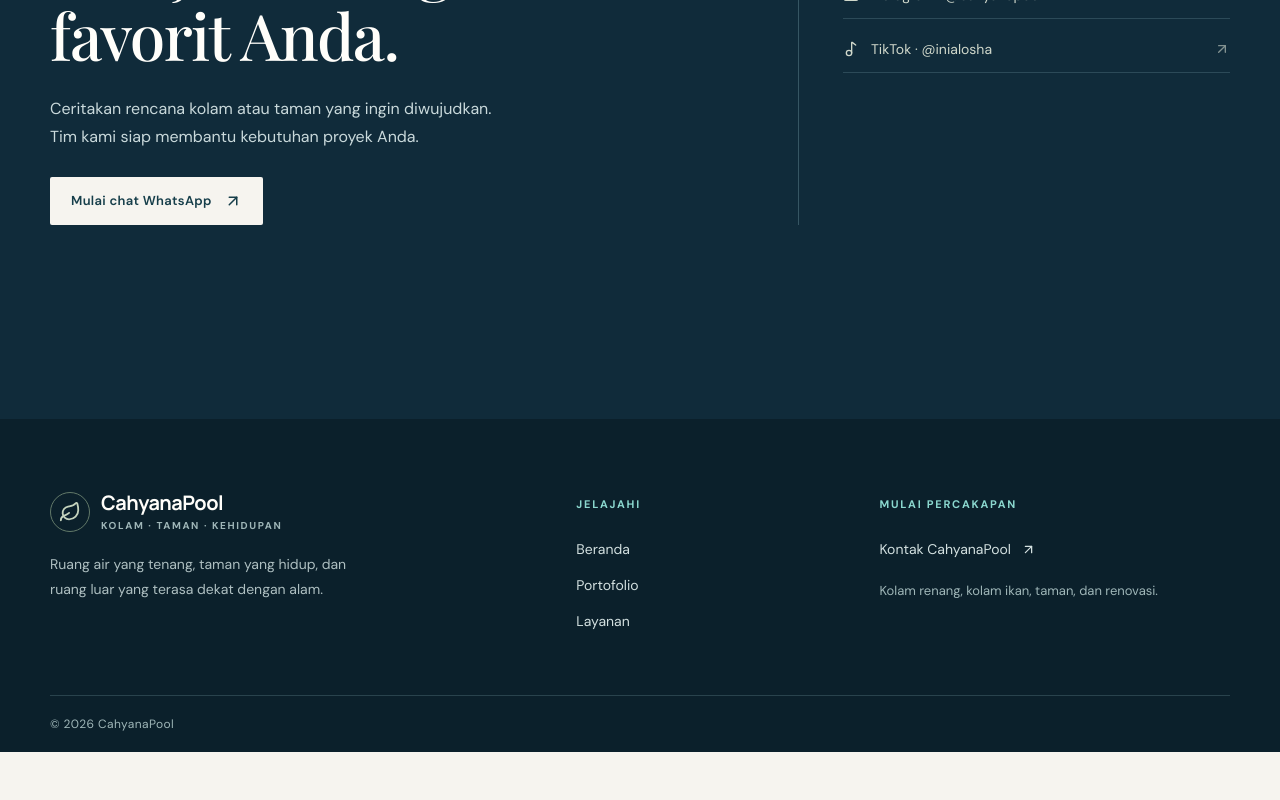
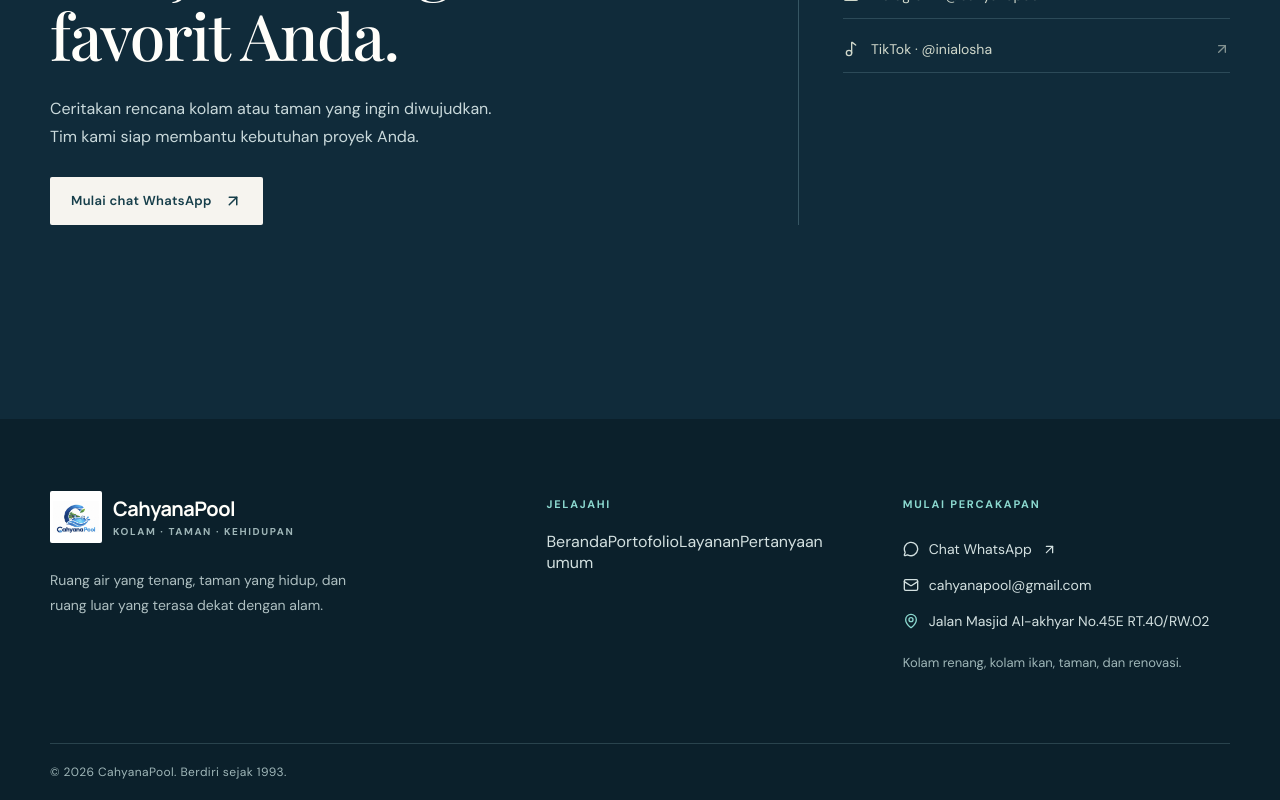
Before and after one commit to ketcup123/cahyanapool, a React (Vite) app: page / in a window 1280 px wide. Shown: the part 4141-4941 px from the top of the page. Before the commit the page ends 4893 px from the top, so only its background shows below. Built offline with nearby package versions, Linux system fonts and the light colour scheme; no server answers; the database is empty; a web font is replaced by a local one.

Commit message:
Polish public site footer

```diff
--- a/src/components/SiteFooter.jsx
+++ b/src/components/SiteFooter.jsx
@@ -1,79 +1,57 @@
 import { Link } from 'react-router-dom';
-import {
-  Leaf,
-  ArrowUpRight,
-} from 'lucide-react';
+import { ArrowUpRight, Mail, MapPin, MessageCircle } from 'lucide-react';
 
-import { brand } from '../data/config';
+import { brand, contacts } from '../data/config';
+import { getWhatsAppUrl } from '../services/contactService';
 
 export default function SiteFooter() {
-  const currentYear = new Date().getFullYear();
+  const year = new Date().getFullYear();
+  const whatsapp = getWhatsAppUrl('main');
 
   return (
     <footer className="site-footer">
       <div className="container footer-grid">
-        {/* Identitas CahyanaPool */}
         <div className="footer-intro">
-          <Link
-            to="/"
-            className="brand footer-brand"
-          >
-            <span className="brand-mark">
-              <Leaf size={22} />
-            </span>
-
+          <Link to="/" className="brand footer-brand" aria-label={`${brand.name} beranda`}>
+            <img src="/images/logokali.jpeg" alt="" className="brand-logo" />
             <span>
               <strong>{brand.name}</strong>
-
-              <small>
-                KOLAM · TAMAN · KEHIDUPAN
-              </small>
+              <small>KOLAM · TAMAN · KEHIDUPAN</small>
             </span>
           </Link>
-
           <p>
-            Ruang air yang tenang, taman yang hidup,
-            dan ruang luar yang terasa dekat dengan alam.
+            Ruang air yang tenang, taman yang hidup, dan ruang luar yang terasa
+            dekat dengan alam.
           </p>
         </div>
 
-        {/* Navigasi website */}
-        <div className="footer-navigation">
+        <nav className="footer-navigation" aria-label="Navigasi footer">
           <h3>Jelajahi</h3>
+          <Link to="/">Beranda</Link>
+          <Link to="/portofolio">Portofolio</Link>
+          <a href="/#layanan">Layanan</a>
+          <a href="/#faq">Pertanyaan umum</a>
+        </nav>
 
-          <Link to="/">
-            Beranda
-          </Link>
-
-          <Link to="/portofolio">
-            Portofolio
-          </Link>
-
-          <a href="/#layanan">
-            Layanan
-          </a>
-        </div>
-
-        {/* Kontak */}
         <div className="footer-contact">
           <h3>Mulai percakapan</h3>
-
-          <a href="/#kontak">
-            Kontak CahyanaPool
-            <ArrowUpRight size={15} />
+          {whatsapp && (
+            <a href={whatsapp} target="_blank" rel="noreferrer">
+              <MessageCircle size={16} /> Chat WhatsApp <ArrowUpRight size={15} />
+            </a>
+          )}
+          <a href={`mailto:${contacts.email}`}>
+            <Mail size={16} /> {contacts.email}
           </a>
-
-          <p className="footer-note">
-            Kolam renang, kolam ikan, taman, dan renovasi.
-          </p>
+          <span className="footer-line">
+            <MapPin size={16} /> {contacts.address}
+          </span>
+          <p className="footer-note">Kolam renang, kolam ikan, taman, dan renovasi.</p>
         </div>
       </div>
 
-      {/* Informasi bagian bawah footer */}
       <div className="container footer-bottom">
-        <span>
-          © {currentYear} CahyanaPool
-        </span>
+        <span>© {year} {brand.name}. Berdiri sejak {brand.since}.</span>
       </div>
     </footer>
   );
```
